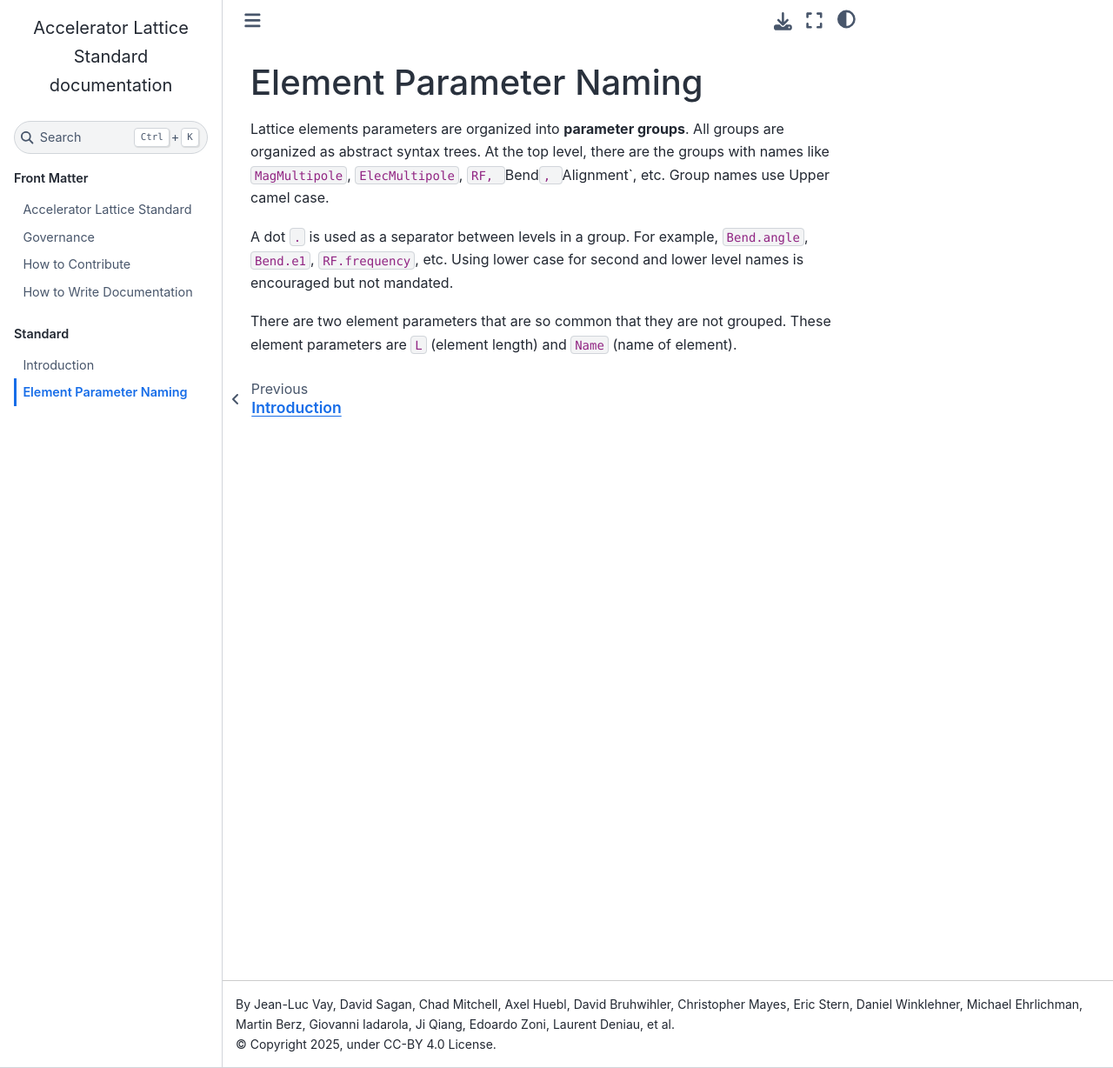
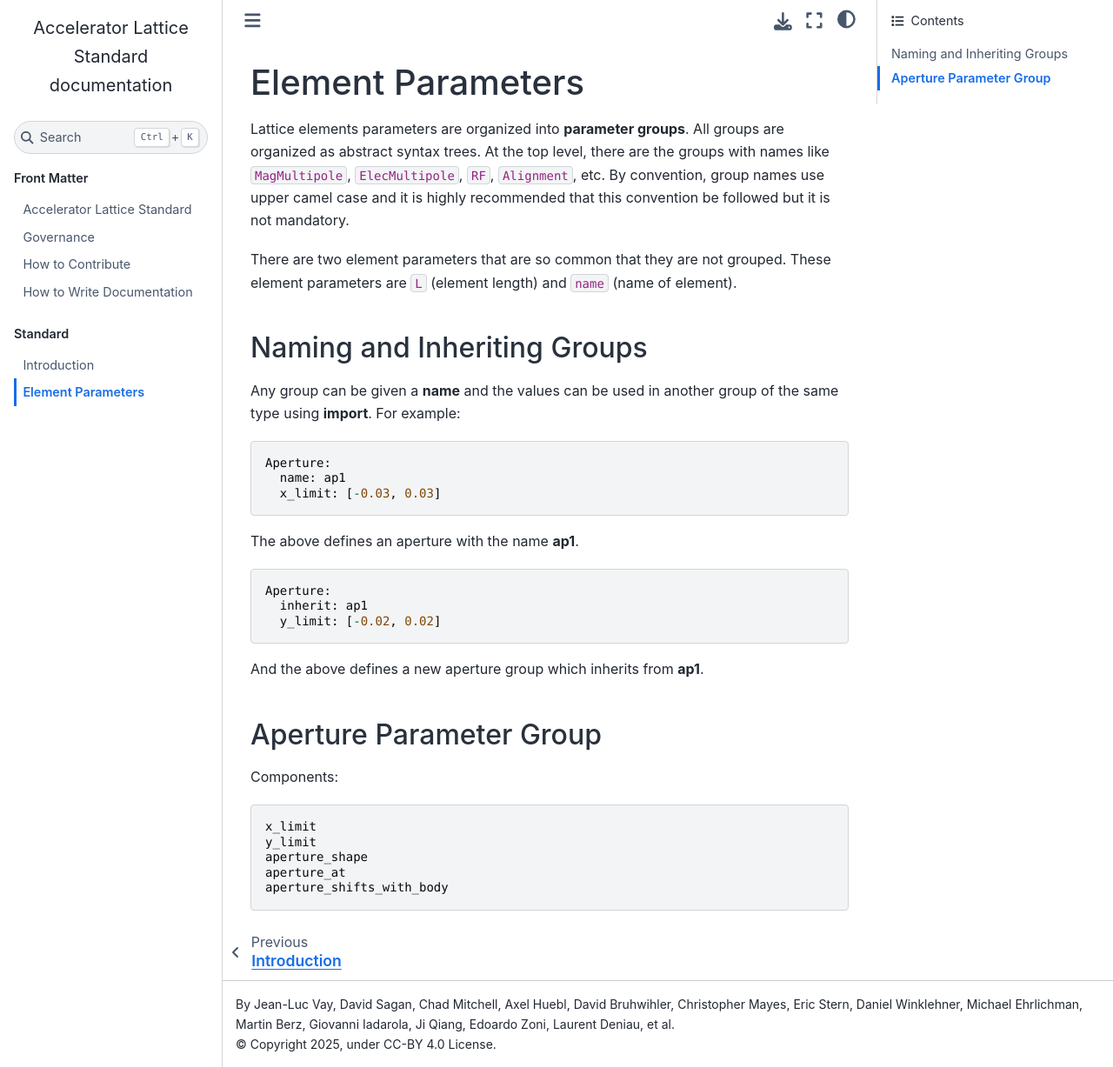
Before and after one commit to campa-consortium/lattice-standard, a Sphinx documentation site: the page built from source/standard/element_parameter.md, in a window 1280 px wide and 1228 px high. Shown: the whole window at 87% size. Built offline with Sphinx 7.4.7 and the Sphinx Book theme 1.1.4, drawn with Linux system fonts in a browser that asks for light colours.

Commit message:
Start beamline standard devel.

````diff
--- a/myst.yml
+++ b/myst.yml
@@ -18,6 +18,8 @@ project:
       children:
         - file: 'source/standard/introduction.md'
         - file: 'source/standard/element_parameter.md'
+        -
+        - file: 'lattice-and-beamline.md'
 site:
   template: book-theme
   #domains:
--- a/source/standard/element_parameter.md
+++ b/source/standard/element_parameter.md
@@ -1,10 +1,40 @@
-# Element Parameter Naming
+# Element Parameters
 
-Lattice elements parameters are organized into **parameter groups**. All groups are organized as abstract syntax trees.
-At the top level, there are the groups with names like `MagMultipole`, `ElecMultipole`, `RF, `Bend`, `Alignment`, etc.
-Group names use Upper camel case.
+Lattice elements parameters are organized into **parameter groups**.
+All groups are organized as abstract syntax trees.
+At the top level, there are the groups with names like `MagMultipole`, `ElecMultipole`, `RF`, `Alignment`, etc.
+By convention, group names use upper camel case and it is highly recommended that this convention
+be followed but it is not mandatory.
 
-A dot `.` is used as a separator between levels in a group.
-For example, `Bend.angle`, `Bend.e1`, `RF.frequency`, etc. Using lower case for second and lower level names is encouraged but not mandated.
+There are two element parameters that are so common that they are not grouped.
+These element parameters are `L` (element length) and `name` (name of element).
 
-There are two element parameters that are so common that they are not grouped. These element parameters are `L` (element length) and `Name` (name of element).
+
+## Naming and Inheriting Groups
+
+Any group can be given a **name** and the values can be used in another group of the same type
+using **import**.
+For example:
+```{code}
+Aperture:
+  name: ap1
+  x_limit: [-0.03, 0.03]
+```
+The above defines an aperture with the name **ap1**.
+```{code}
+Aperture:
+  inherit: ap1
+  y_limit: [-0.02, 0.02]
+```
+And the above defines a new aperture group which inherits from **ap1**.
+
+## Aperture Parameter Group
+
+Components:
+```{code}
+x_limit
+y_limit
+aperture_shape
+aperture_at
+aperture_shifts_with_body
+```
````
Also changed, not shown: source/elements.md (added, +3 -0 lines), source/lattice-and-beamlines.md (added, +3 -0 lines), source/standard/introduction.md (+7 -2 lines).
